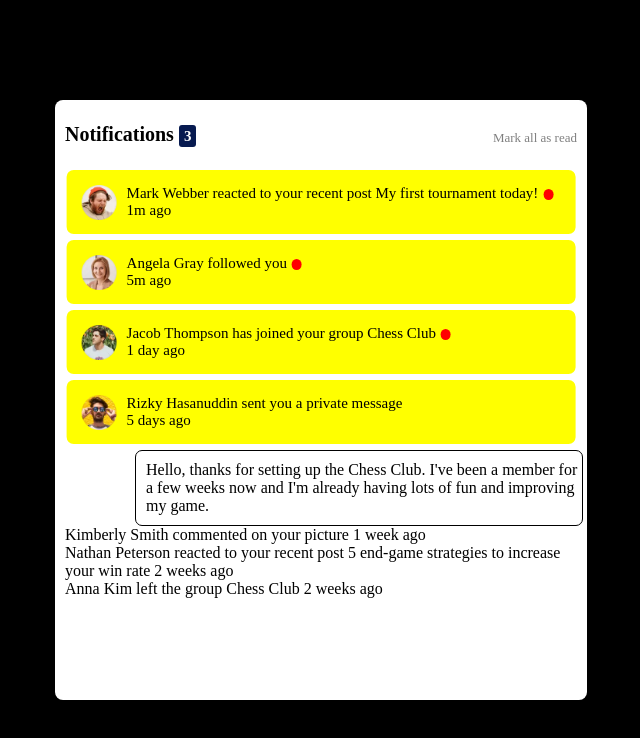
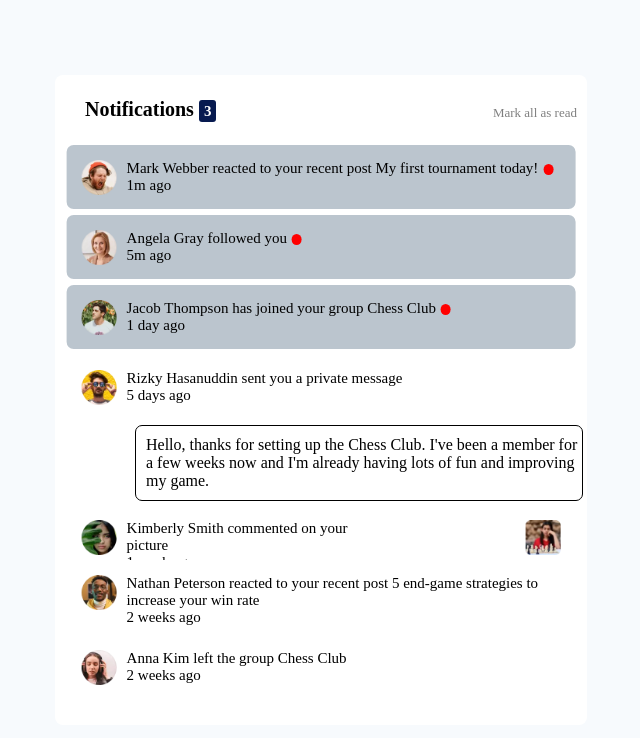
Before and after one commit to darrk-heart/notifications_page, a plain HTML site: page index.html in a window 1280 px wide. Shown: the whole page, without its empty margins (319-959 px from the left). Drawn offline with Linux system fonts and the light colour scheme.

Commit message:
pause for now, tired, will continue ib a bit

```diff
--- a/index.html
+++ b/index.html
@@ -83,12 +83,38 @@
         few weeks now and I'm already having lots of fun and improving my game.
       </div>
 
-      <div>Kimberly Smith commented on your picture 1 week ago</div>
-      <div>
-        Nathan Peterson reacted to your recent post 5 end-game strategies to
-        increase your win rate 2 weeks ago
+      <div class="content five">
+        <img src="assets\images\avatar-kimberly-smith.webp" alt="kimberly" />
+        <div class="first-text-out">
+          <div class="first-text">Kimberly Smith commented on your picture</div>
+          <p>1 week ago</p>
+        </div>
+        <img
+          class="chess"
+          src="assets\images\image-chess.webp"
+          alt="chess kimberly"
+        />
       </div>
-      <div>Anna Kim left the group Chess Club 2 weeks ago</div>
+      <div class="content six">
+        <img
+          src="assets\images\avatar-nathan-peterson.webp"
+          alt="nathan Peterson"
+        />
+        <div class="first-text-out">
+          <div class="first-text">
+            Nathan Peterson reacted to your recent post 5 end-game strategies to
+            increase your win rate
+          </div>
+          <p>2 weeks ago</p>
+        </div>
+      </div>
+      <div class="content seven">
+        <img src="assets\images\avatar-anna-kim.webp" alt="Ana Kim" />
+        <div class="first-text-out">
+          <div class="first-text">Anna Kim left the group Chess Club</div>
+          <p>2 weeks ago</p>
+        </div>
+      </div>
     </div>
   </body>
 </html>
--- a/styles.css
+++ b/styles.css
@@ -1,11 +1,11 @@
 body {
   /* background-color: hsl(210, 60%, 98%); */
-  background-color: black;
+  background-color: hsl(210, 60%, 98%);
 }
 .back {
   background-color: white;
   width: 40%;
-  height: 580px;
+  height: 630px;
   position: fixed;
   top: 50%;
   left: 50%;
@@ -19,6 +19,7 @@ body {
 }
 .topic h1 {
   font-size: 20px;
+  padding-left: 20px;
 }
 .topic span {
   background-color: hsl(224, 84%, 17%);
@@ -57,7 +58,7 @@ body {
 }
 .content {
   font-size: 15px;
-  background-color: yellow;
+  background-color: hsl(208, 16%, 77%);;
   width: 90%;
   position: fixed;
   left: 50%;
@@ -84,6 +85,21 @@ body {
 }
 .four {
   top: 280px;
+  background-color: white;
+  margin-bottom: 0;
+  padding-bottom: 0;
+}
+.five {
+  top: 430px;
+  background-color: white;
+}
+.six {
+  top: 485px;
+  background-color: white;
+}
+.seven {
+  top: 560px;
+  background-color: white;
 }
 
 .private-message {
@@ -96,3 +112,6 @@ body {
   padding-left: 10px;
   padding-right: 1px;
 }
+.chess{
+    padding-left: 160px;
+}
```
